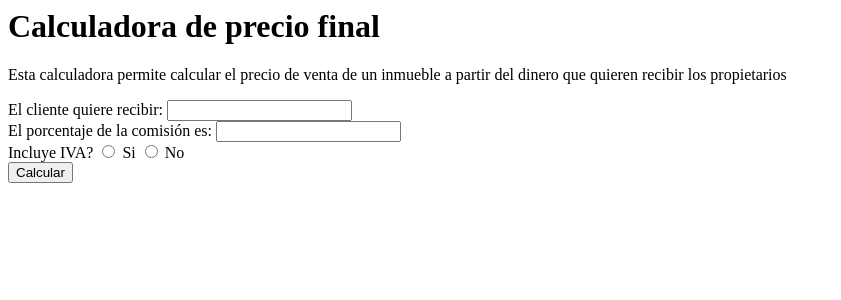
After one commit to nestor-san/inmogadget-django, a Django app: page /calculator/precio_final/ in a window 1280 px wide. The commit adds this page. Shown: the top 300 px of the page, without its empty margins (0-841 px from the left). Run offline with Django 3.2, Linux system fonts and the light colour scheme.

Commit message:
Precio final html acabado

```diff
--- /dev/null
+++ b/calculator/templates/calculator/capital_inicial.html
@@ -0,0 +1 @@
+Capital inicial
--- /dev/null
+++ b/calculator/templates/calculator/comision_agencia.html
@@ -0,0 +1 @@
+Este es el template de la comisión de la agencia
--- /dev/null
+++ b/calculator/templates/calculator/comision_agente.html
@@ -0,0 +1 @@
+Comisión agente
--- /dev/null
+++ b/calculator/templates/calculator/neto_cliente.html
@@ -0,0 +1 @@
+Este es el template del precio neto del cliente
--- /dev/null
+++ b/calculator/templates/calculator/precio_final.html
@@ -0,0 +1,17 @@
+<h1>Calculadora de precio final</h1>
+<p>Esta calculadora permite calcular el precio de venta de un inmueble a partir del dinero que quieren recibir los propietarios</p>
+{% if error_message %}<p><strong>{{ error_message }}</strong></p>{% endif %}
+
+<form method="POST">
+{% csrf_token %}
+<label for="precio_cliente">El cliente quiere recibir: </label>
+<input type="number" name="precio_cliente" id="precio_cliente"><br>
+<label for="comision_percent">El porcentaje de la comisión es:</label>
+<input type="number" name="comision_percent" id="comision_percent"><br>
+<label for="includes_vat">Incluye IVA?</label>
+<input type="radio" name="includes_vat" id="includes_vat" value="vat_included">
+<label for="includes_vat">Si</label>
+<input type="radio" name="includes_vat" id="includes_vat" value="vat_excluded">
+<label for="includes_vat">No</label><br>
+<input type="submit" value="Calcular">
+</form>
--- a/calculator/urls.py
+++ b/calculator/urls.py
@@ -2,6 +2,12 @@ from django.urls import path
 
 from . import views
 
+app_name = 'calculator'
 urlpatterns = [
     path('', views.index, name='index'),
+    path('precio_final/', views.precio_final, name='precio_final'),
+    path('neto_cliente/', views.neto_cliente, name='neto_cliente'),
+    path('capital_inicial/', views.capital_inicial, name='capital_inicial'),
+    path('comision_agencia/', views.comision_agencia, name='comision_agencia'),
+    path('comision_agente/', views.comision_agente, name='comision_agente'),
 ]
--- a/calculator/views.py
+++ b/calculator/views.py
@@ -3,3 +3,18 @@ from django.shortcuts import render
 
 def index(request):
     return render(request, 'calculator/index.html')
+
+def precio_final(request):
+    return render(request, 'calculator/precio_final.html')
+
+def neto_cliente(request):
+    return render(request, 'calculator/neto_cliente.html')
+
+def capital_inicial(request):
+    return render(request, 'calculator/capital_inicial.html')
+
+def comision_agencia(request):
+    return render(request, 'calculator/comision_agencia.html')
+
+def comision_agente(request):
+    return render(request, 'calculator/comision_agente.html')
--- a/inmogadget/urls.py
+++ b/inmogadget/urls.py
@@ -17,6 +17,7 @@ from django.contrib import admin
 from django.urls import path, include
 
 urlpatterns = [
+  #  path('', )
     path('calculator/', include('calculator.urls')),
     path('admin/', admin.site.urls),
 ]
```
Also changed, not shown: calculator/templates/calculator/index.html (+5 -5 lines).
